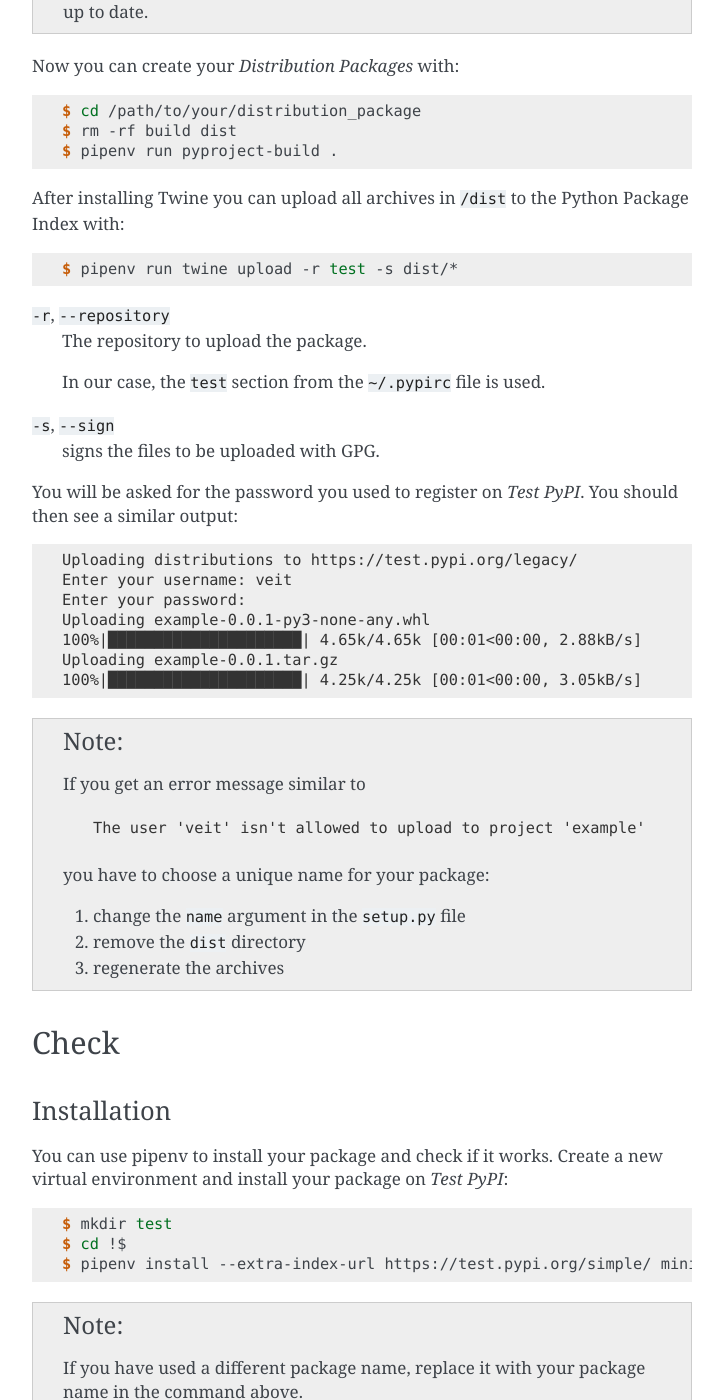
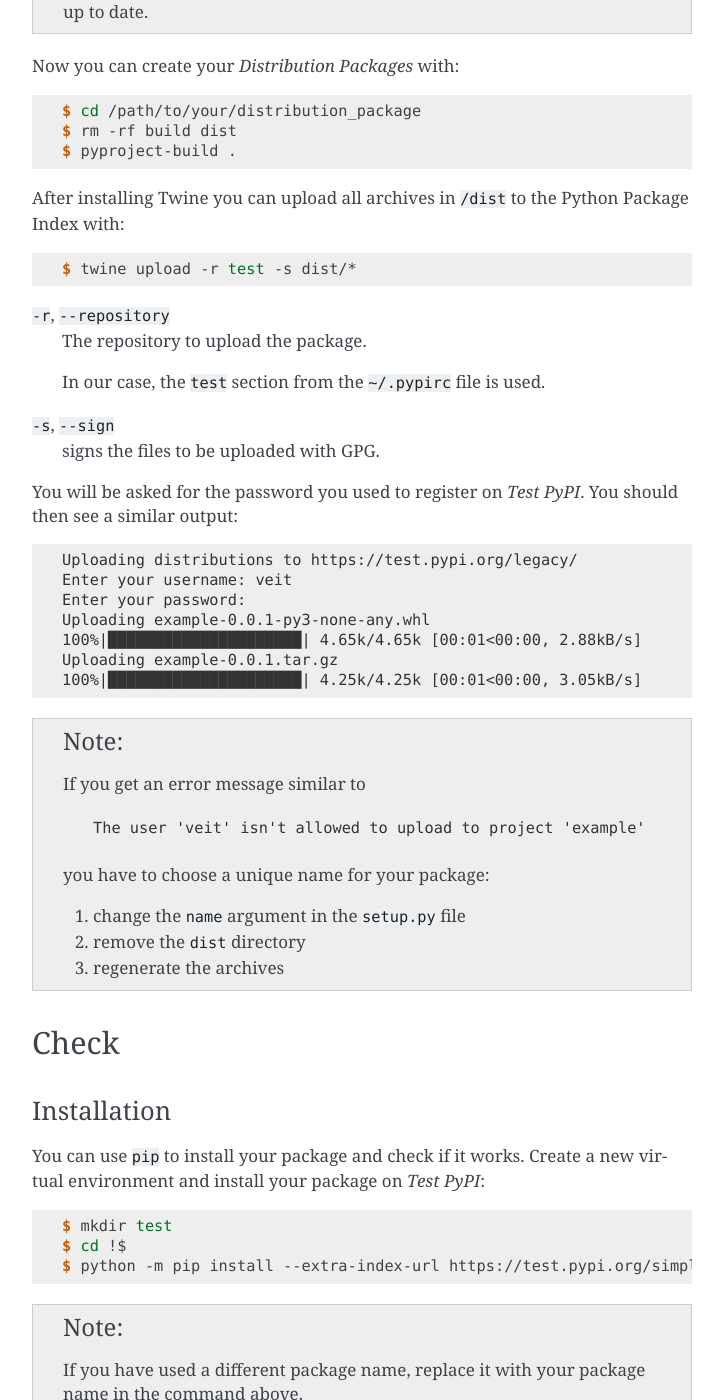
Before and after one commit to veit/python-basics-tutorial, a Sphinx documentation site: the page built from docs/libs/upload-install.rst, in a window 1280 px wide and 1400 px high, scrolled down 841 px. Shown: the whole window, without its empty margins (388-1111 px from the left). Built offline with Sphinx 7.4.7, drawn with Linux system fonts in a browser that asks for light colours; pages that are not in the unit, such as notebooks, are missing from menus; some of the changed text lies outside the part shown.

Commit message:
:pencil2: Remove references to pipenv

```diff
--- a/docs/document/shot-scraper.rst
+++ b/docs/document/shot-scraper.rst
@@ -9,7 +9,7 @@ Installation
 
 .. code-block:: console
 
-   $ pipenv install shot-scraper
+   $ python -m pip install shot-scraper
    $ shot-scraper install
 
 .. note::
@@ -30,7 +30,7 @@ shot-scraper can be used in two ways
 
     .. code-block::
 
-        $ pipenv run shot-scraper https://jupyter-tutorial.readthedocs.io/de/latest/clean-prep/index.html -s '#overview' -o ~/Downloads/clean-prep.png
+        $ shot-scraper https://jupyter-tutorial.readthedocs.io/de/latest/clean-prep/index.html -s '#overview' -o ~/Downloads/clean-prep.png
 
 #. …for a set of screenshots configured in a YAML file:
 
@@ -47,7 +47,7 @@ shot-scraper can be used in two ways
 
    .. code-block:: console
 
-        $ pipenv run shot-scraper multi shots.yaml
+        $ shot-scraper multi shots.yaml
         Screenshot of 'https://jupyter-tutorial.readthedocs.io/de/latest/clean-prep/index.html' written to '~(Downloads/clean-prep.png'
         Screenshot of 'https://www.example.org/' written to 'example.jpg'
 
--- a/docs/libs/templating/install.rst
+++ b/docs/libs/templating/install.rst
@@ -39,11 +39,9 @@ Requirements
         `Configuring Python
         <https://docs.python.org/3/using/windows.html#configuring-python>`_
 
-* :term:`pipenv`
-
 Installation
 ------------
 
 .. code-block:: console
 
-    $ pipenv install --user cookiecutter
+    $ python -m pip install --user cookiecutter
--- a/docs/libs/upload-install.rst
+++ b/docs/libs/upload-install.rst
@@ -32,7 +32,7 @@ you must first install twine with:
 
 .. code-block:: console
 
-    $ pipenv update pip build twine
+    $ python -m pip update pip build twine
     …
     All dependencies are now up-to-date!
 
@@ -46,14 +46,14 @@ Now you can create your *Distribution Packages* with:
 
     $ cd /path/to/your/distribution_package
     $ rm -rf build dist
-    $ pipenv run pyproject-build .
+    $ pyproject-build .
 
 After installing Twine you can upload all archives in ``/dist`` to the Python
 Package Index with:
 
 .. code-block:: console
 
-    $ pipenv run twine upload -r test -s dist/*
+    $ twine upload -r test -s dist/*
 
 ``-r``, ``--repository``
     The repository to upload the package.
@@ -95,14 +95,14 @@ Check
 Installation
 ~~~~~~~~~~~~
 
-You can use :term:`pipenv` to install your package and check if it works. Create
+You can use ``pip`` to install your package and check if it works. Create
 a new :term:`virtual environment` and install your package on *Test PyPI*:
 
 .. code-block:: console
 
     $ mkdir test
     $ cd !$
-    $ pipenv install --extra-index-url https://test.pypi.org/simple/ minimal_example
+    $ python -m pip install --extra-index-url https://test.pypi.org/simple/ minimal_example
 
 .. note::
    If you have used a different package name, replace it with your package name
@@ -124,7 +124,7 @@ module and referencing the ``name`` property that was previously ntered in
 
 .. code-block:: console
 
-    $ pipenv run python
+    $ python
     Python 3.7.0 (default, Aug 22 2018, 15:22:29)
     …
     >>> import minimal_example
@@ -179,7 +179,7 @@ Finally, you can publish your package on PyPI:
 
 .. code-block:: console
 
-    $ pipenv run twine upload -r pypi -s dist/*
+    $ twine upload -r pypi -s dist/*
 
 .. note::
     You cannot simply replace releases as you cannot re-upload packages with the
```
Also changed, not shown: docs/libs/binary-extensions.rst (+4 -4 lines), 1 other file.
